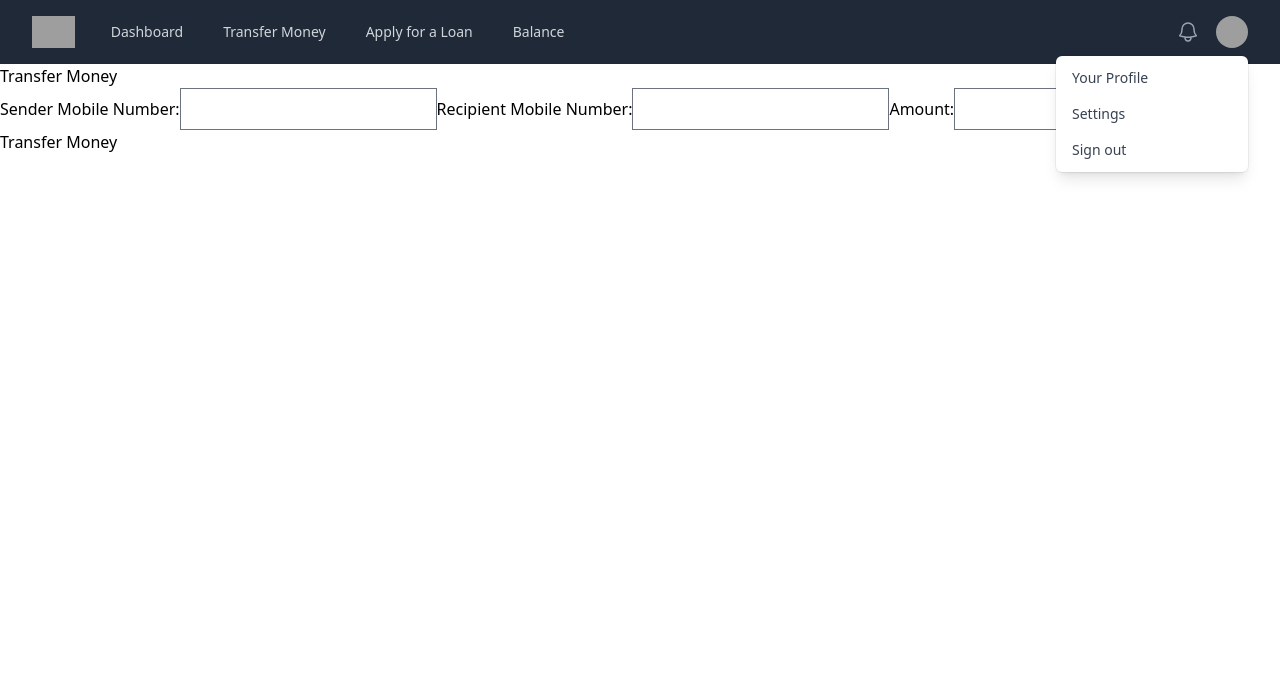
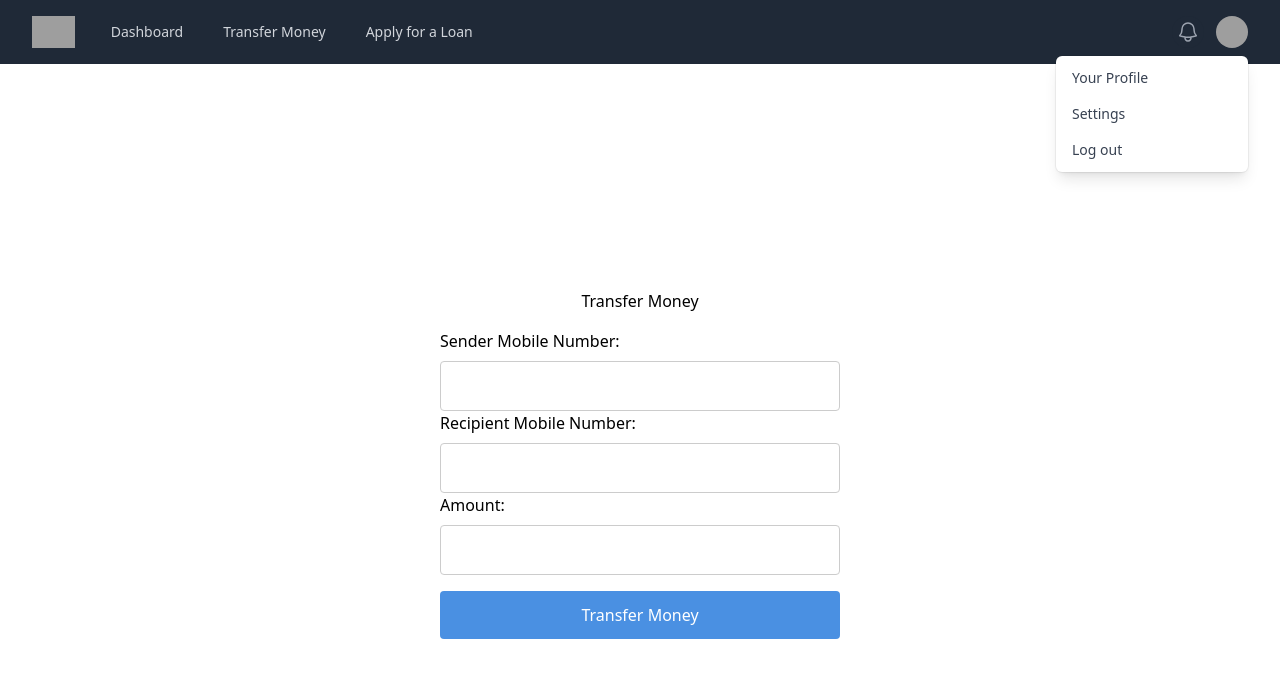
Before and after one commit to Dheerajketa/MERN-SDP-30, a React (Create React App) app in the folder client/: page /transfer in a window 1280 px wide. Both pictures are taken after a click on the button "Open user menu". Shown: the top 678 px of the page. Built offline with nearby package versions, Linux system fonts and the light colour scheme; grey boxes are pictures that could not be loaded.

Commit message:
before learnathon review

```diff
--- a/client/src/components/user/TransferMoney.jsx
+++ b/client/src/components/user/TransferMoney.jsx
@@ -27,11 +27,81 @@ function TransferMoney() {
   };
 
   return (
+
     <>
-    <UserNav/>
-    <div>
-      <h2>Transfer Money</h2>
-      <label htmlFor="senderMobile">Sender Mobile Number:</label>
+    <style>
+      {
+        `/* TransferMoney component styles */
+        .transfer-money-container {
+          display: flex;
+          justify-content: center;
+          align-items: center;
+          height: 100vh;
+        }
+
+        .transfer-money-form {
+          width: 100%;
+          max-width: 400px;
+        }
+
+        .transfer-money-form h2 {
+          margin-bottom: 1rem;
+        }
+
+        .transfer-money-form label {
+          margin-top: 1rem;
+          font-size: 1rem;
+        }
+
+        .transfer-money-form input {
+          width: 100%;
+          padding: 0.75rem;
+          margin-top: 0.5rem;
+          border: 1px solid #ccc;
+          border-radius: 4px;
+          font-size: 1rem;
+        }
+
+        .transfer-money-form button {
+          width: 100%;
+          padding: 0.75rem;
+          margin-top: 1rem;
+          background-color: #4a90e2;
+          color: #fff;
+          border: none;
+          border-radius: 4px;
+          font-size: 1rem;
+          cursor: pointer;
+        }
+
+        .transfer-money-form button:hover {
+          background-color: #3572b8;
+        }
+
+        .message {
+          margin-top: 0.5rem;
+          font-size: 1rem;
+          color: green;
+        }
+
+        .error-message {
+          margin-top: 0.5rem;
+          font-size: 1rem;
+          color: red;
+        }
+
+        `
+      }
+    </style>
+
+
+    <UserNav />
+
+    <div className="transfer-money-container"> {/* Apply styling for centering */}
+
+      <div className="transfer-money-form">
+        <h2 className="text-center">Transfer Money</h2>
+        <label htmlFor="senderMobile ">Sender Mobile Number:</label>
         <input
           type="text"
           id="senderMobile"
@@ -53,11 +123,11 @@ function TransferMoney() {
           onChange={(e) => setAmount(e.target.value)}
         />
         <button onClick={transferMoney}>Transfer Money</button>
-      {message && <p>{message}</p>}
-      {error && <p>{error}</p>}
+        {message && <p className="message">{message}</p>}
+        {error && <p className="error-message">{error}</p>}
+      </div>
     </div>
     </>
-
   );
 }
 
--- a/client/src/components/user/UserNav.js
+++ b/client/src/components/user/UserNav.js
@@ -57,13 +57,7 @@ export default function UserNav() {
                       </Link>
 
 
-                    <Link to="/balance"
-                    className={classNames(
-                        'text-gray-300 hover:bg-gray-700 hover:text-white',
-                        'rounded-md px-3 py-2 text-sm font-medium'
-                      )}
-                    >Balance
-                    </Link>
+
 
                   </div>
                 </div>
@@ -123,12 +117,10 @@ export default function UserNav() {
                       </Menu.Item>
                       <Menu.Item>
                         {({ active }) => (
-                          <a
-                            href="#"
-                            className={classNames(active ? 'bg-gray-100' : '', 'block px-4 py-2 text-sm text-gray-700')}
-                          >
-                            Sign out
-                          </a>
+                          <Link to="/"
+                          className={classNames(active ? 'bg-gray-100' : '', 'block px-4 py-2 text-sm text-gray-700')}
+                          >Log out
+                          </Link>
                         )}
                       </Menu.Item>
                     </Menu.Items>
```
Lines whose indentation alone changed are shown as unchanged.
